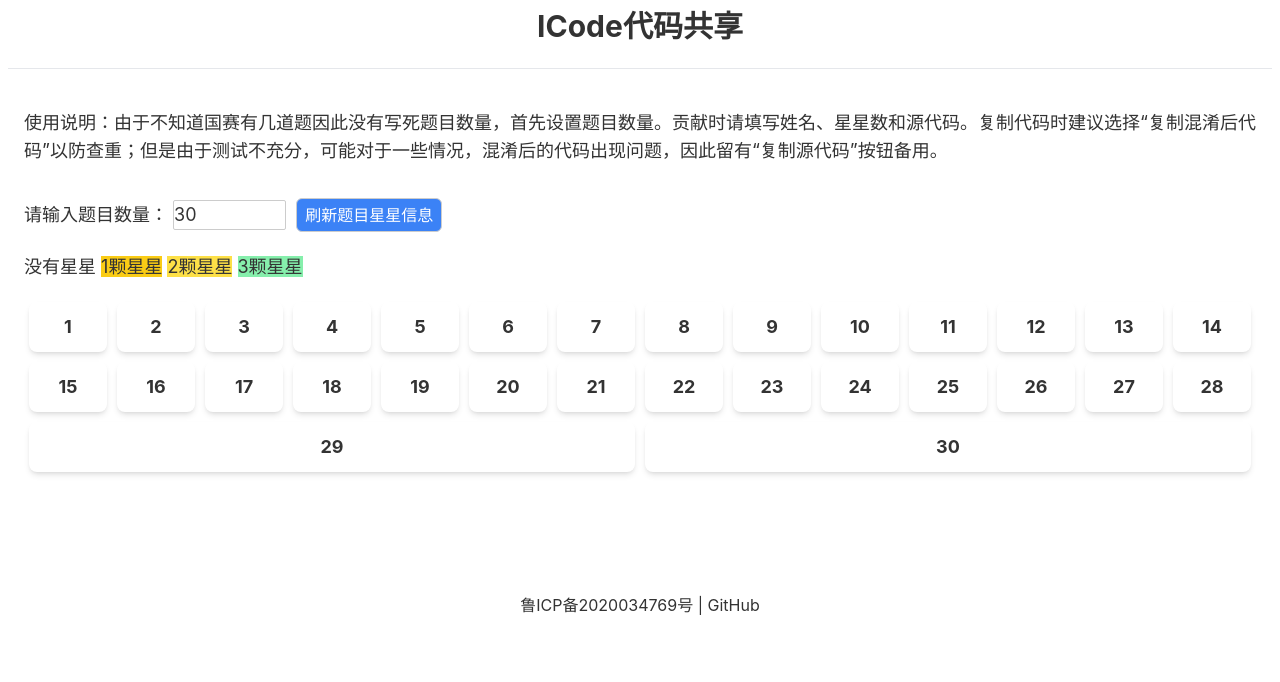
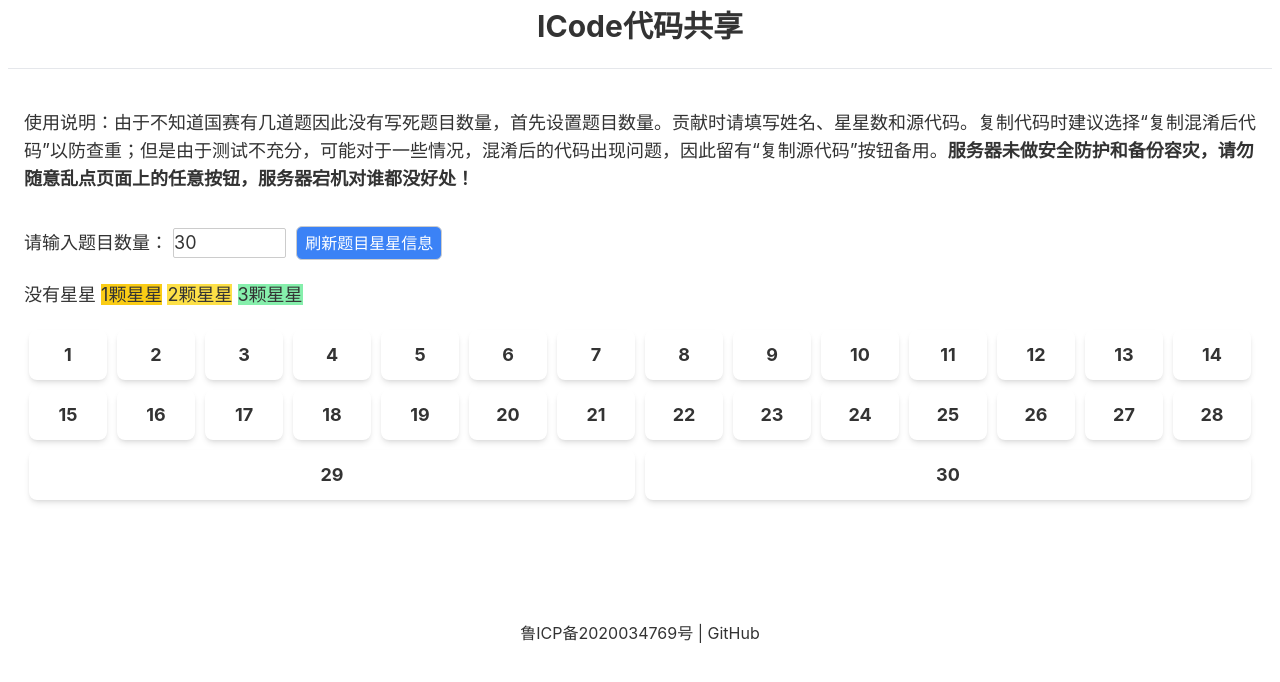
Before and after one commit to yxzlwz/icode-v2, a Svelte app in the folder front/: page / in a window 1280 px wide. Shown: the top 682 px of the page. Built offline with nearby package versions, Linux system fonts and the light colour scheme; no server answers.

Commit message:
[ADD] Update notice

```diff
--- a/front/src/App.svelte
+++ b/front/src/App.svelte
@@ -41,7 +41,7 @@
 <br />
 <div class="text-lg m-4">
     <p>
-        使用说明：由于不知道国赛有几道题因此没有写死题目数量，首先设置题目数量。贡献时请填写姓名、星星数和源代码。复制代码时建议选择“复制混淆后代码”以防查重；但是由于测试不充分，可能对于一些情况，混淆后的代码出现问题，因此留有“复制源代码”按钮备用。
+        使用说明：由于不知道国赛有几道题因此没有写死题目数量，首先设置题目数量。贡献时请填写姓名、星星数和源代码。复制代码时建议选择“复制混淆后代码”以防查重；但是由于测试不充分，可能对于一些情况，混淆后的代码出现问题，因此留有“复制源代码”按钮备用。<b>服务器未做安全防护和备份容灾，请勿随意乱点页面上的任意按钮，服务器宕机对谁都没好处！</b>
     </p>
     <br />
     <span>请输入题目数量：</span>
```
